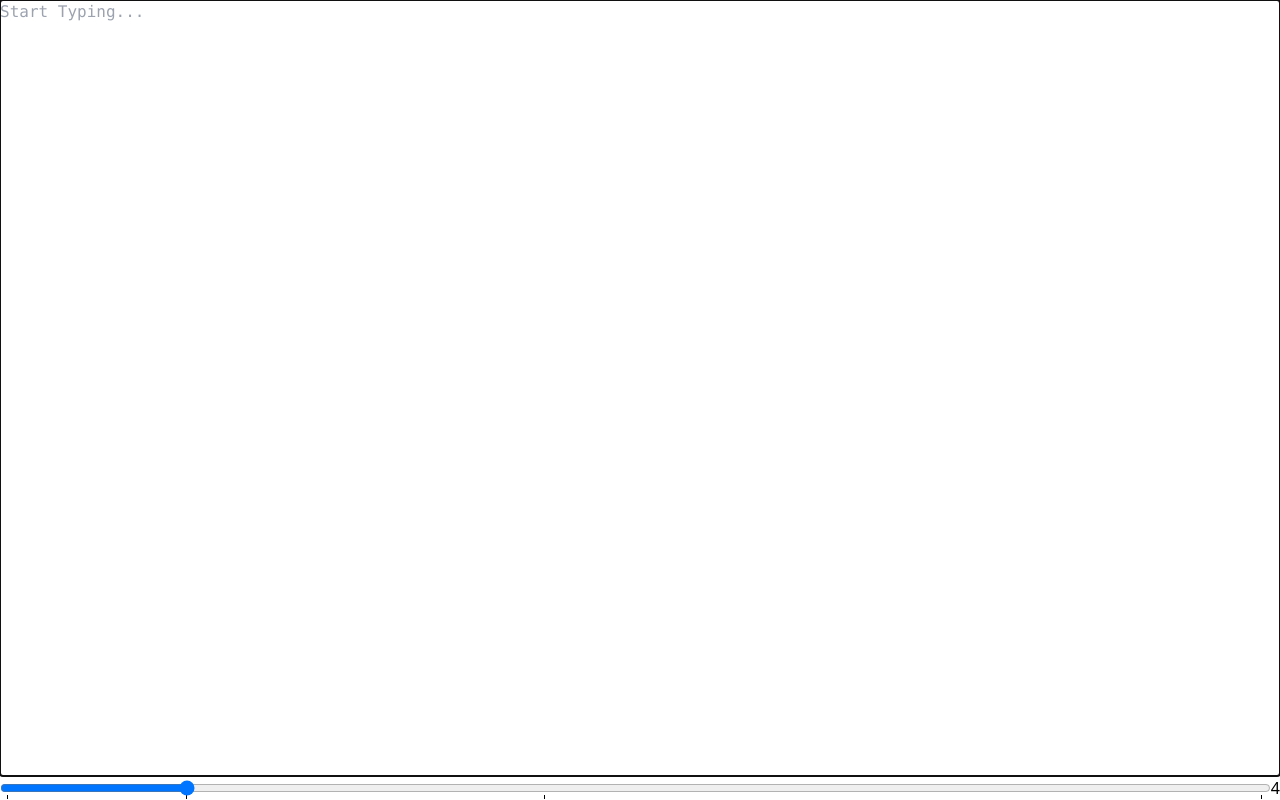
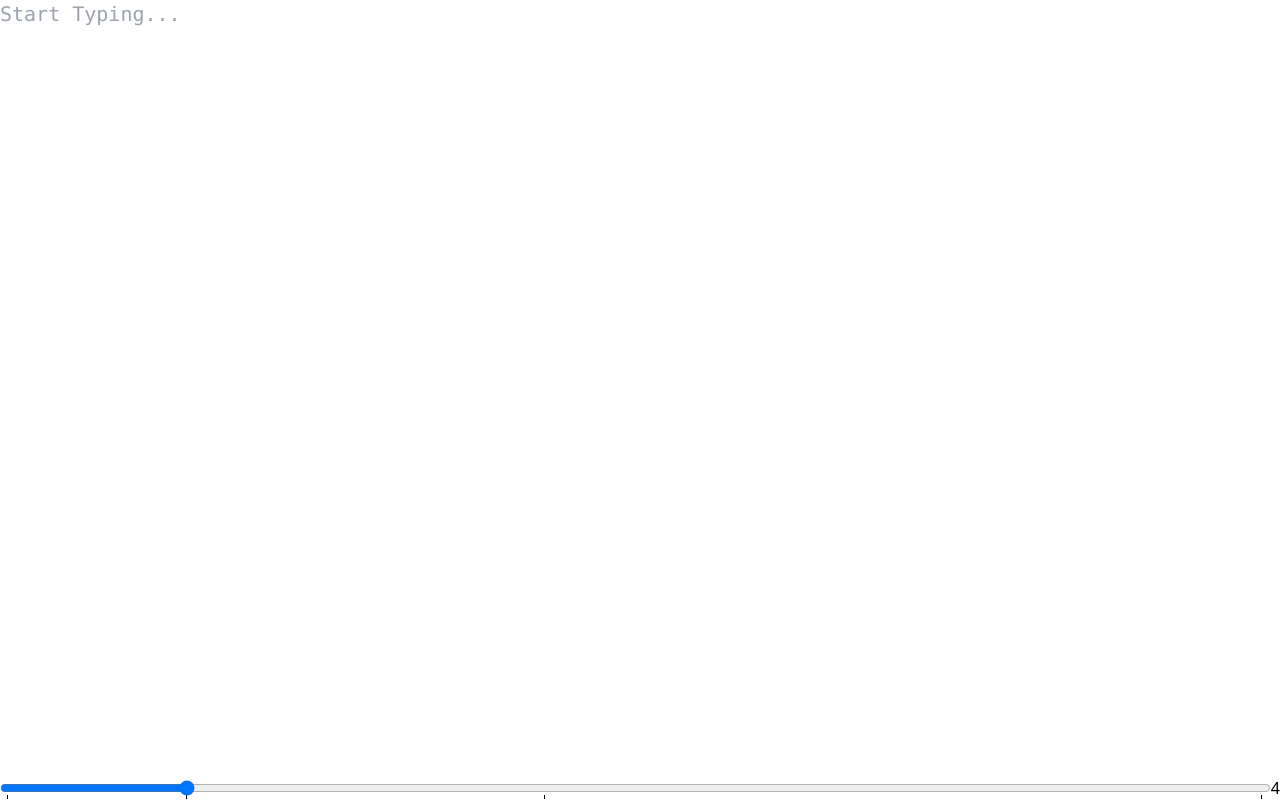
Before and after one commit to jonot-cyber/offline-editor, a React (Create React App) app: page / in a window 1280 px wide. Built offline with nearby package versions, Linux system fonts and the light colour scheme.

Commit message:
Some styling

```diff
--- a/src/App.tsx
+++ b/src/App.tsx
@@ -1,4 +1,4 @@
-import React, { useEffect, useRef, useState } from 'react';
+import React, { useRef, useState } from 'react';
 
 function App() {
   let areaRef = useRef<HTMLTextAreaElement>(null)
@@ -37,7 +37,7 @@ function App() {
         <option value={8} />
         <option value={16} />
       </datalist>
-      <textarea className="grow font-mono resize-none" placeholder="Start Typing..." onKeyDown={keyDown} ref={areaRef} autoFocus spellCheck={false} />
+      <textarea className="grow font-mono resize-none outline-none text-xl" placeholder="Start Typing..." onKeyDown={keyDown} ref={areaRef} autoFocus spellCheck={false} />
       <div className="flex">
         <input type="range" name="tab" min={2} max={16} value={tabs} onChange={handleChange} className="grow" list="tabstops" />
         <span>{tabs}</span>
```
